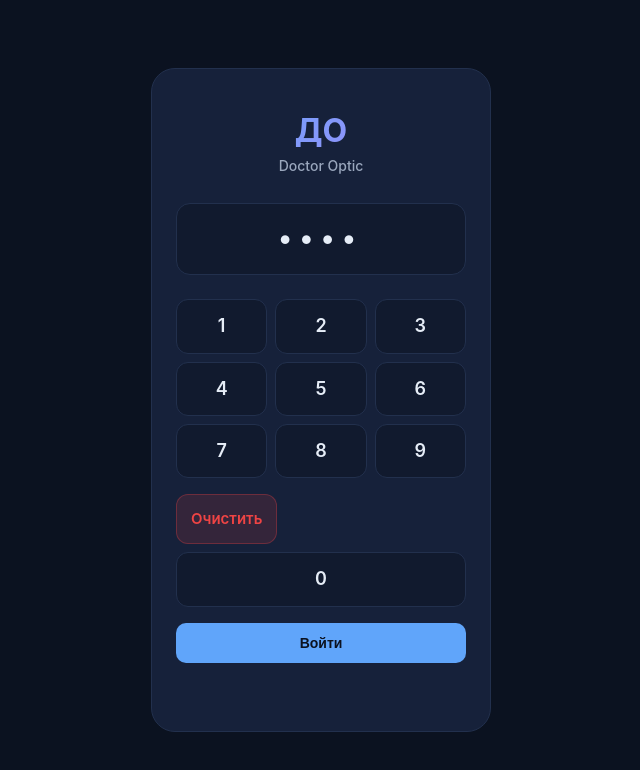
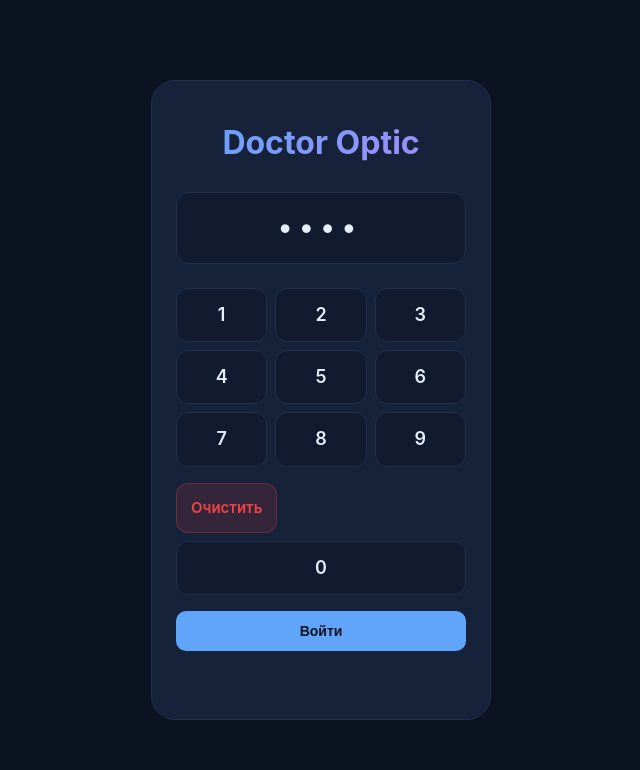
Before and after one commit to eyezter752-jpg/dashboard, a plain HTML site: page public/index.html in a window 1280 px wide. Shown: the whole page, without its empty margins (319-959 px from the left). Drawn offline with Linux system fonts and the light colour scheme.

Commit message:
fix: show only Doctor Optic in login header

```diff
--- a/public/index.html
+++ b/public/index.html
@@ -184,8 +184,8 @@
 <body>
 <div class="login-screen" id="loginScreen">
   <div class="login-modal">
-    <h1>ДО</h1>
-    <div class="subtitle">Doctor Optic</div>
+    <h1>Doctor Optic</h1>
+    <div class="subtitle"></div>
     <div class="pin-display" id="pinDisplay">••••</div>
     <div class="pin-keypad">
       <div class="pin-key" onclick="addPin('1')">1</div>
```
